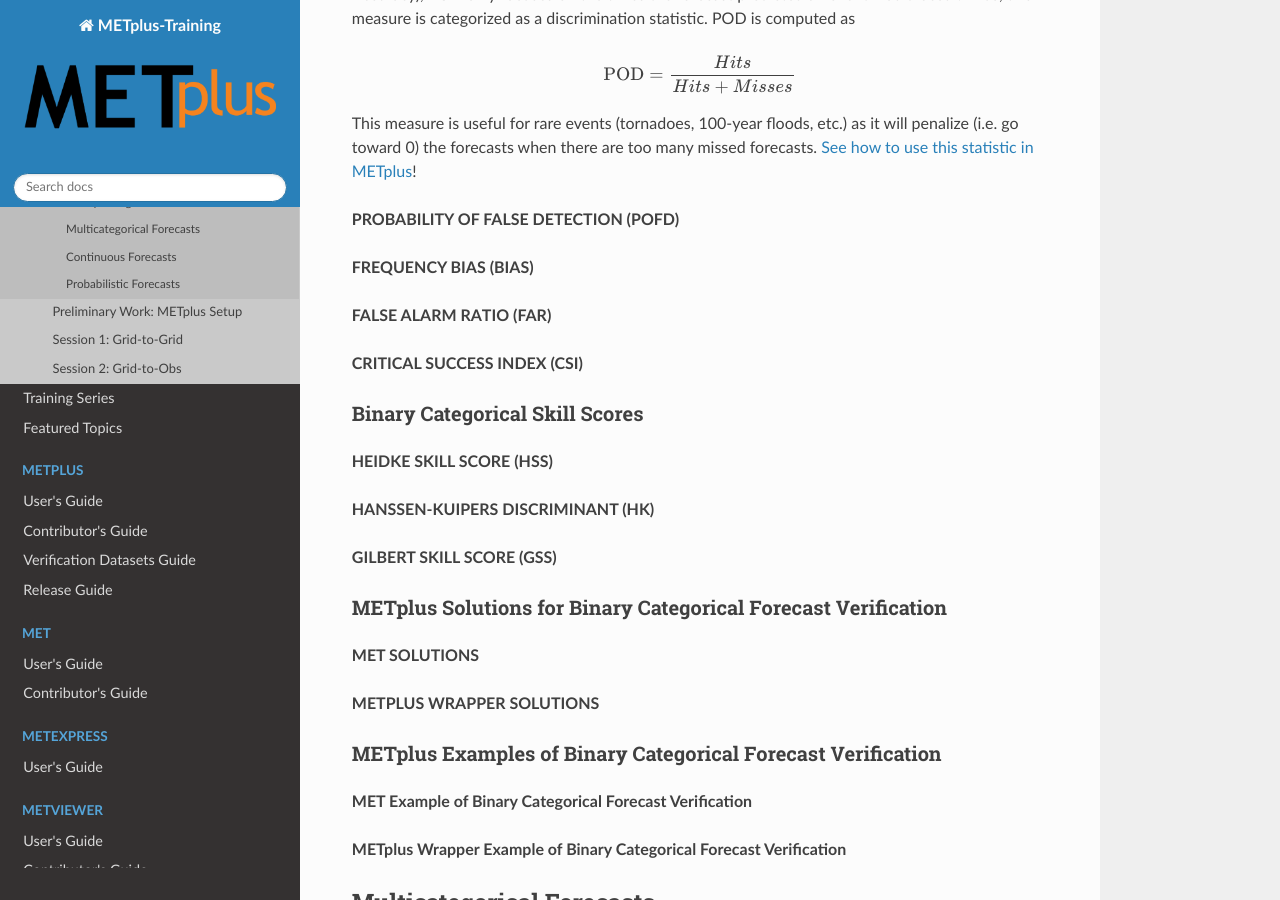
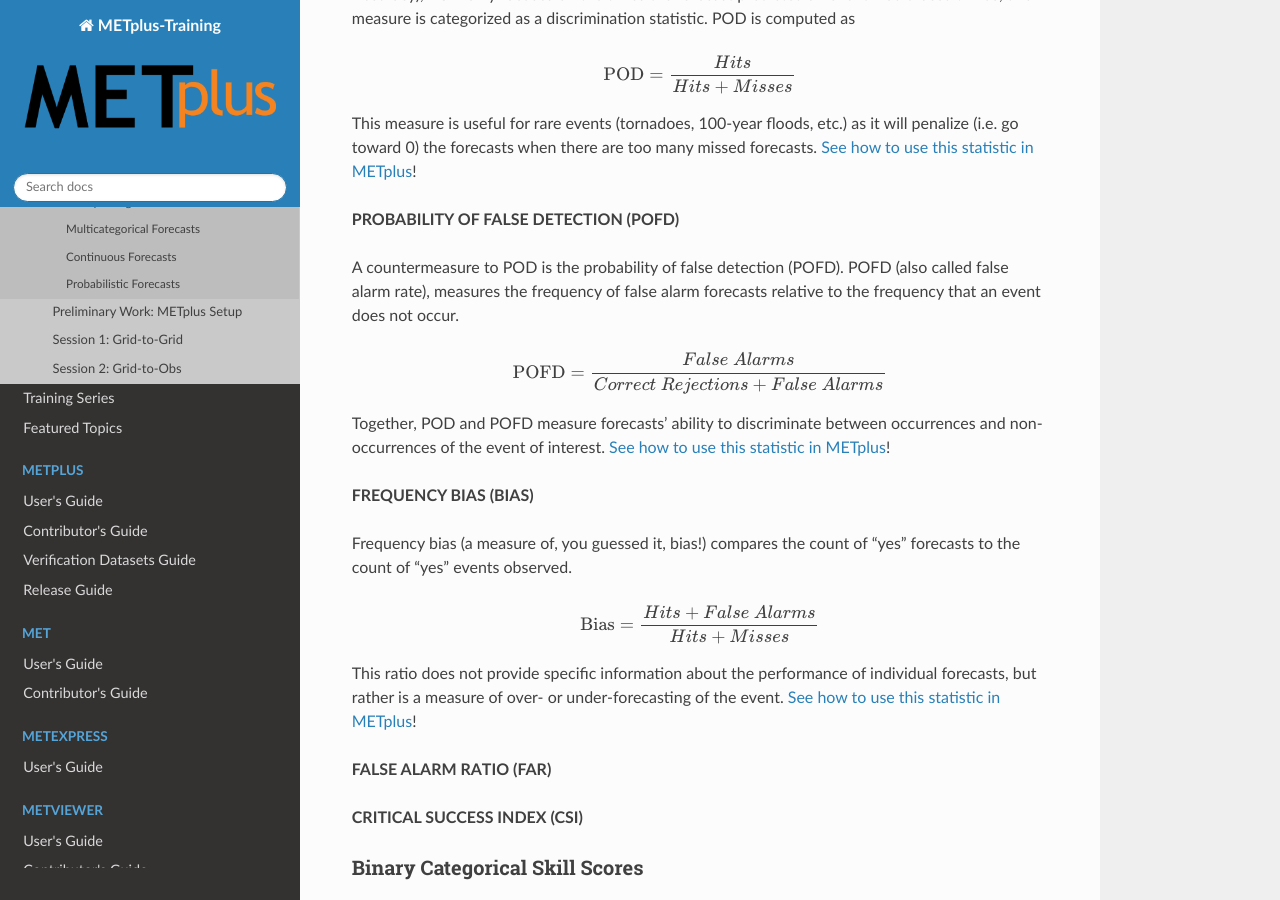
Before and after one commit to dtcenter/METplus-Training, a Sphinx documentation site: the page built from docs/Tutorial/v5.0/basic_verf_stats_review.rst, in a window 1280 px wide and 900 px high, scrolled down 3897 px. Built offline with Sphinx 7.4.7 and the Read the Docs theme 3.1.0, drawn with Linux system fonts in a browser that asks for light colours.

Commit message:
PFOD  and Bias

```diff
--- a/docs/Tutorial/v5.0/basic_verf_stats_review.rst
+++ b/docs/Tutorial/v5.0/basic_verf_stats_review.rst
@@ -198,7 +198,27 @@
 
 **PROBABILITY OF FALSE DETECTION (POFD)**
 
+A countermeasure to POD is the probability of false detection (POFD).
+POFD (also called false alarm rate), measures the frequency of false alarm
+forecasts relative to the frequency that an event does not occur.
+
+.. math:: \text{POFD} = \frac{False\ Alarms} {{Correct\ Rejections} + {False\ Alarms}}
+
+Together, POD and POFD measure forecasts’ ability to discriminate between
+occurrences and non-occurrences of the event of interest.
+:ref:`See how to use this statistic in METplus <METplus-solutions_bin_cat_for_verif>`!
+
 **FREQUENCY BIAS (BIAS)**
+
+Frequency bias (a measure of, you guessed it, bias!) compares the count of “yes”
+forecasts to the count of “yes” events observed.
+
+.. math:: \text{Bias} = \frac{{Hits} + {False\ Alarms}} {{Hits} + {Misses}}
+
+This ratio does not provide specific information about the performance of individual
+forecasts, but rather is a measure of over- or under-forecasting of the event.
+:ref:`See how to use this statistic in METplus <METplus-solutions_bin_cat_for_verif>`!
+
 
 **FALSE ALARM RATIO (FAR)**
 
```
